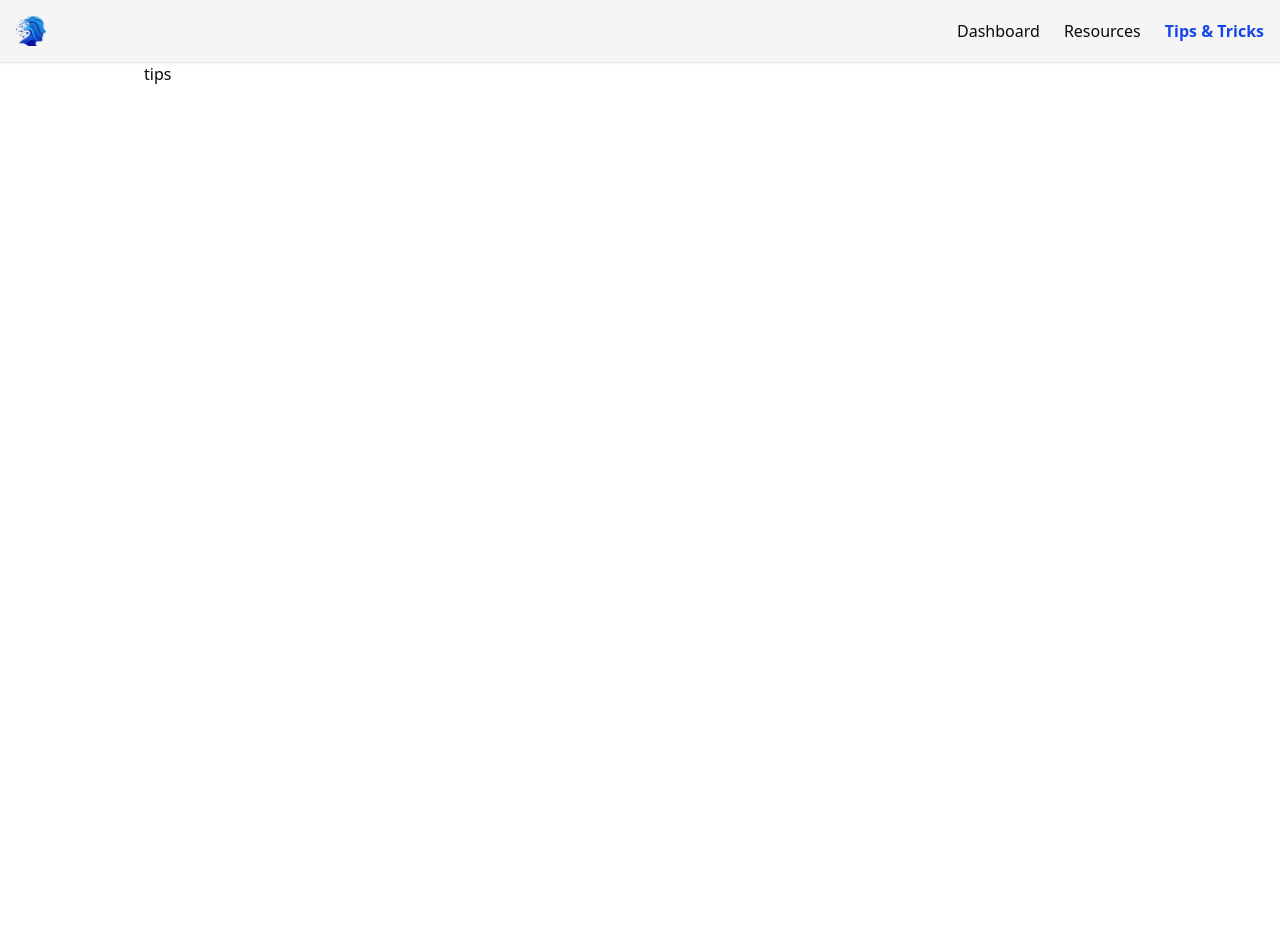
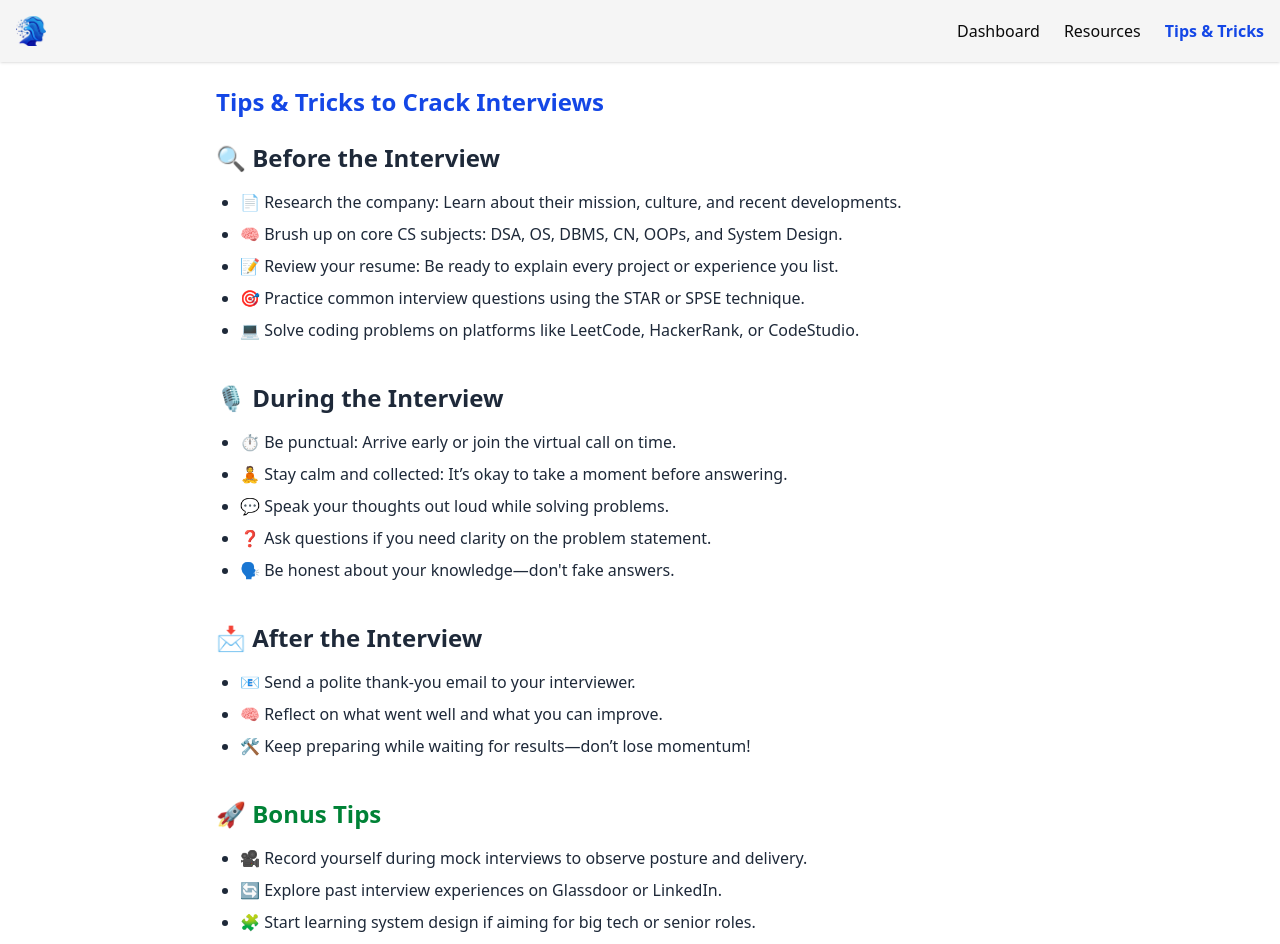
Before and after one commit to ayush08kg/MajorPro-Interview, a Next.js app: page /dashboard/tips in a window 1280 px wide. Shown: the top 944 px of the page. Before the commit the page ends 800 px from the top, so only its background shows below. Built offline with nearby package versions, Linux system fonts and the light colour scheme.

Commit message:
tips added

```diff
--- a/app/dashboard/tips/page.jsx
+++ b/app/dashboard/tips/page.jsx
@@ -1,11 +1,56 @@
-import React from 'react'
+import React from 'react';
 
-function tips() {
+const tips = () => {
   return (
-    <div>
-      tips
+    <div className="p-6 max-w-4xl mx-auto text-gray-800">
+      <h1 className="text-2xl font-bold text-blue-700 mb-6">Tips & Tricks to Crack Interviews</h1>
+
+      {/* Before the Interview */}
+      <section className="mb-10">
+        <h2 className="text-2xl font-semibold mb-4">🔍 Before the Interview</h2>
+        <ul className="list-disc pl-6 space-y-2">
+          <li>📄 Research the company: Learn about their mission, culture, and recent developments.</li>
+          <li>🧠 Brush up on core CS subjects: DSA, OS, DBMS, CN, OOPs, and System Design.</li>
+          <li>📝 Review your resume: Be ready to explain every project or experience you list.</li>
+          <li>🎯 Practice common interview questions using the STAR or SPSE technique.</li>
+          <li>💻 Solve coding problems on platforms like LeetCode, HackerRank, or CodeStudio.</li>
+        </ul>
+      </section>
+
+      {/* During the Interview */}
+      <section className="mb-10">
+        <h2 className="text-2xl font-semibold mb-4">🎙️ During the Interview</h2>
+        <ul className="list-disc pl-6 space-y-2">
+          <li>⏱️ Be punctual: Arrive early or join the virtual call on time.</li>
+          <li>🧘 Stay calm and collected: It’s okay to take a moment before answering.</li>
+          <li>💬 Speak your thoughts out loud while solving problems.</li>
+          <li>❓ Ask questions if you need clarity on the problem statement.</li>
+          <li>🗣️ Be honest about your knowledge—don't fake answers.</li>
+        </ul>
+      </section>
+
+      {/* After the Interview */}
+      <section className="mb-10">
+        <h2 className="text-2xl font-semibold mb-4">📩 After the Interview</h2>
+        <ul className="list-disc pl-6 space-y-2">
+          <li>📧 Send a polite thank-you email to your interviewer.</li>
+          <li>🧠 Reflect on what went well and what you can improve.</li>
+          <li>🛠️ Keep preparing while waiting for results—don’t lose momentum!</li>
+        </ul>
+      </section>
+
+      {/* Bonus Tips */}
+      <section>
+        <h2 className="text-2xl font-semibold text-green-700 mb-4">🚀 Bonus Tips</h2>
+        <ul className="list-disc pl-6 space-y-2">
+          <li>🎥 Record yourself during mock interviews to observe posture and delivery.</li>
+          <li>🔄 Explore past interview experiences on Glassdoor or LinkedIn.</li>
+          <li>🧩 Start learning system design if aiming for big tech or senior roles.</li>
+          <li>📚 Read tech blogs, GitHub projects, or books like "Cracking the Coding Interview".</li>
+        </ul>
+      </section>
     </div>
-  )
-}
+  );
+};
 
-export default tips
+export default tips;
```
